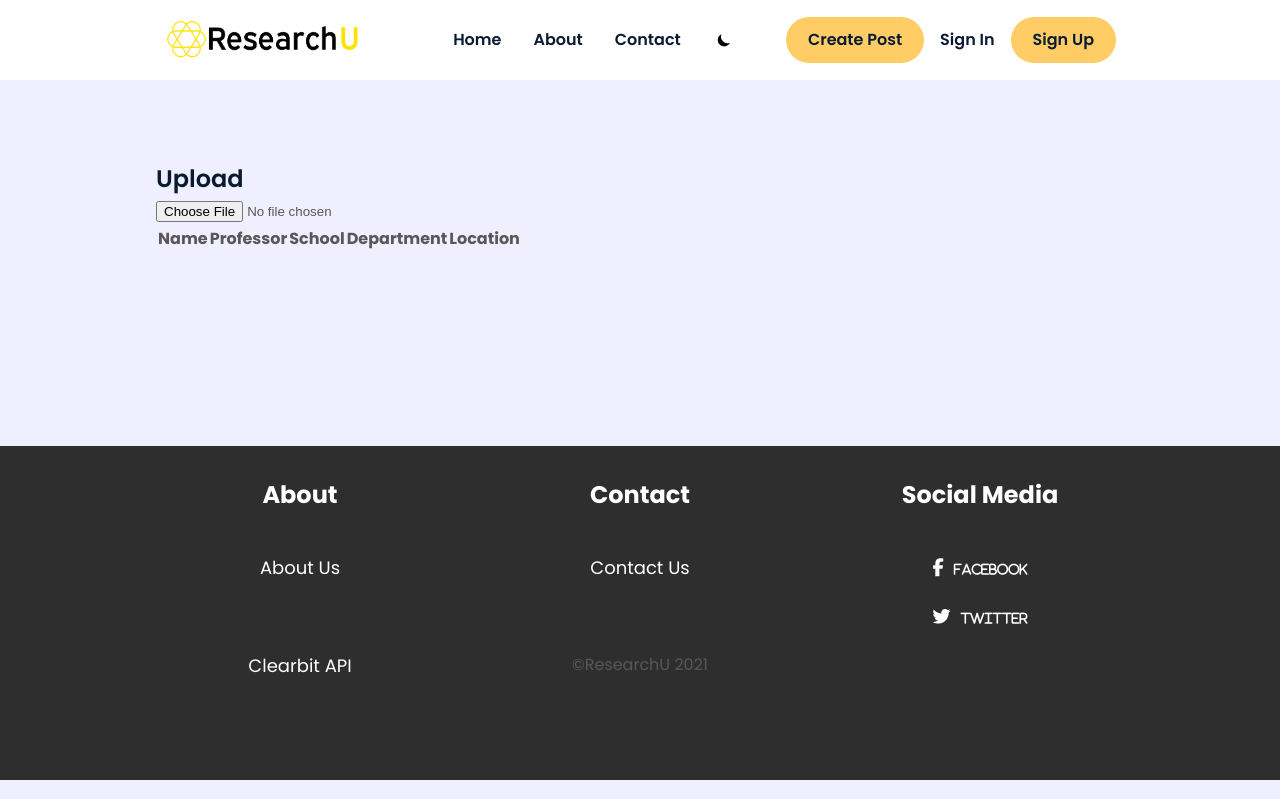
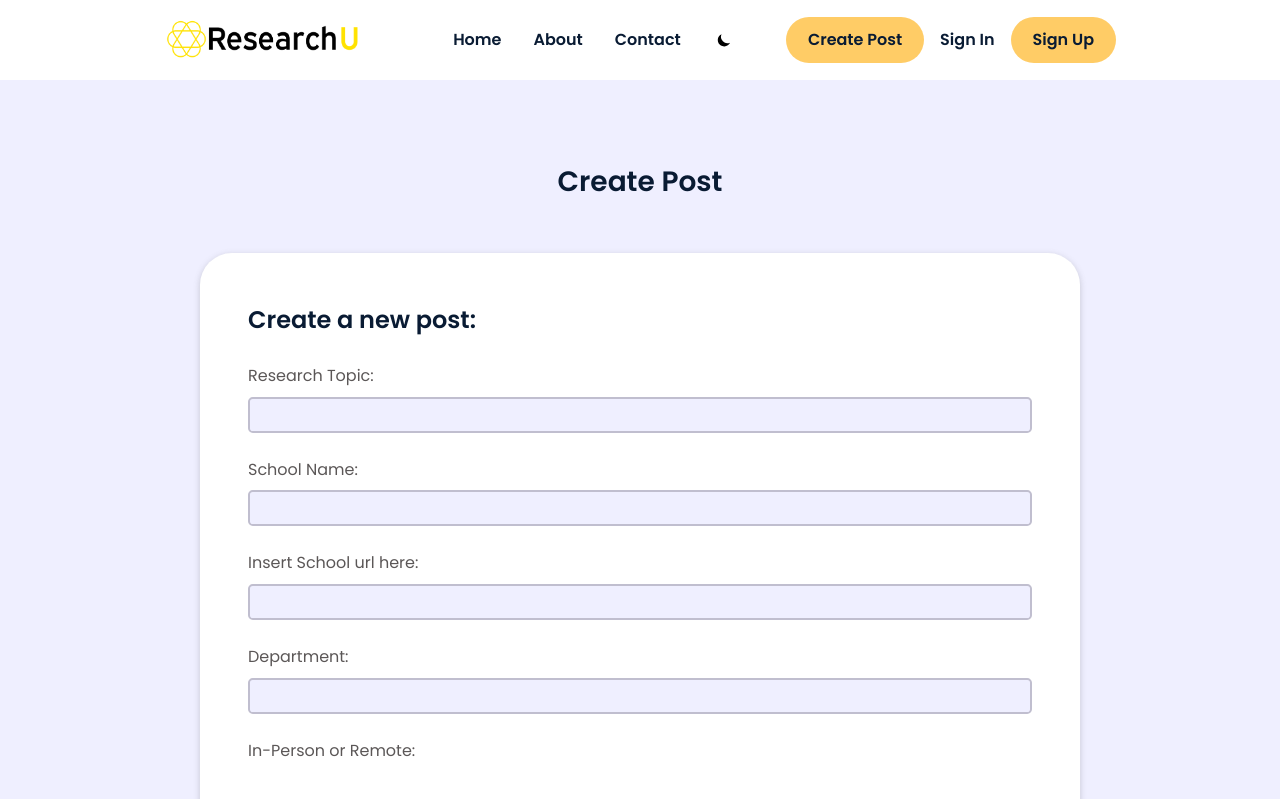
Before and after one commit to Pied-Piper-Project/ResearchU, a React (Create React App) app: page /ResearchU/CreatePost in a window 1280 px wide. Shown: the top 799 px of the page. Built offline with nearby package versions, Linux system fonts and the light colour scheme.

Commit message:
Commenting out Spreadsheet functionality

```diff
--- a/src/pages/CreatePost.js
+++ b/src/pages/CreatePost.js
@@ -9,8 +9,8 @@ const CreatePost = () => {
                 <UploadPosts/>
             </div> */}
             <div className= "">
-                <UploadPosts/>
-                {/* <ManuallyCreatePost/> */}
+                {/*<UploadPosts/>*/}
+                <ManuallyCreatePost/>
             </div>
         </>
     );
```
